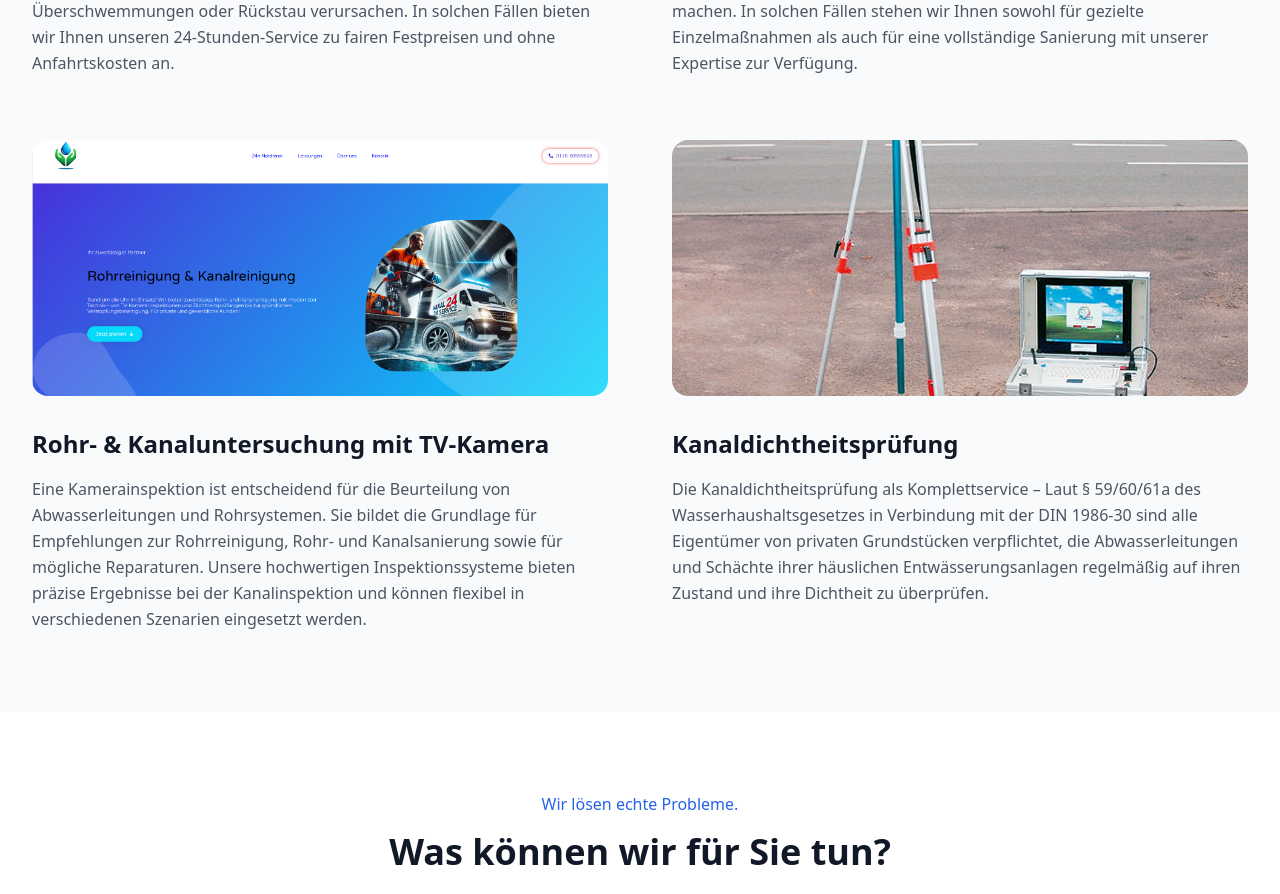
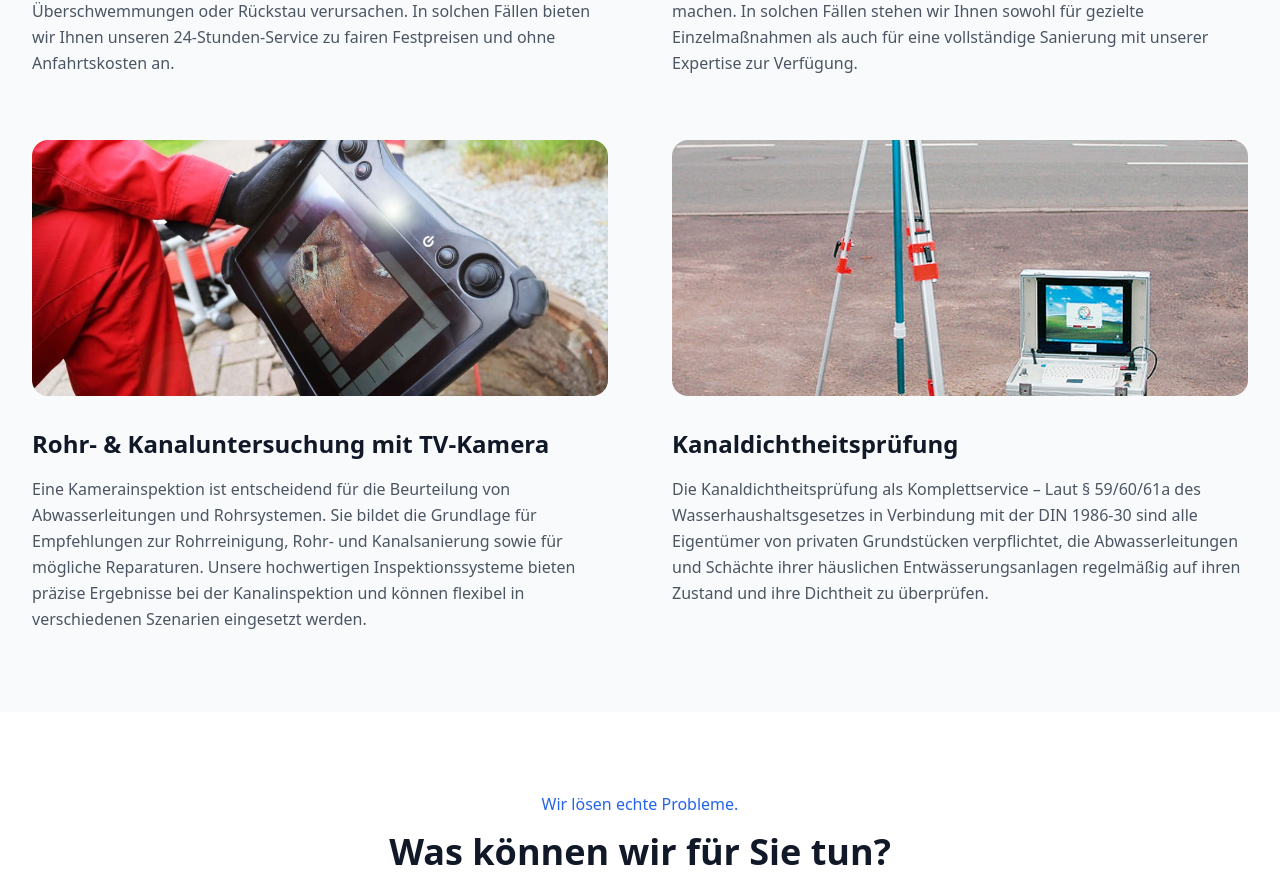
Before and after one commit to ElvisAhmetovic/abwasser-technik, a React (Vite) app: page / in a window 1280 px wide. Shown: the part 1790-2684 px from the top of the page. Built offline with nearby package versions, Linux system fonts and the light colour scheme.

Commit message:
Replace image in Services section
Replaces the image in the Services section with the new image.

```diff
--- a/src/components/Services.tsx
+++ b/src/components/Services.tsx
@@ -81,7 +81,7 @@ const Services = () => {
           <div>
             <div className="mb-8">
               <img
-                src="/lovable-uploads/da945696-d841-493b-bdbc-7d40668f5ce9.png"
+                src="/lovable-uploads/5f66625b-3f39-4f6f-9da7-b2d2d2604e4a.png"
                 alt="Rohr- & Kanaluntersuchung mit TV-Kamera"
                 className="w-full h-64 object-cover rounded-2xl"
               />
```
Also changed, not shown: public/lovable-uploads/5f66625b-3f39-4f6f-9da7-b2d2d2604e4a.png (added).
